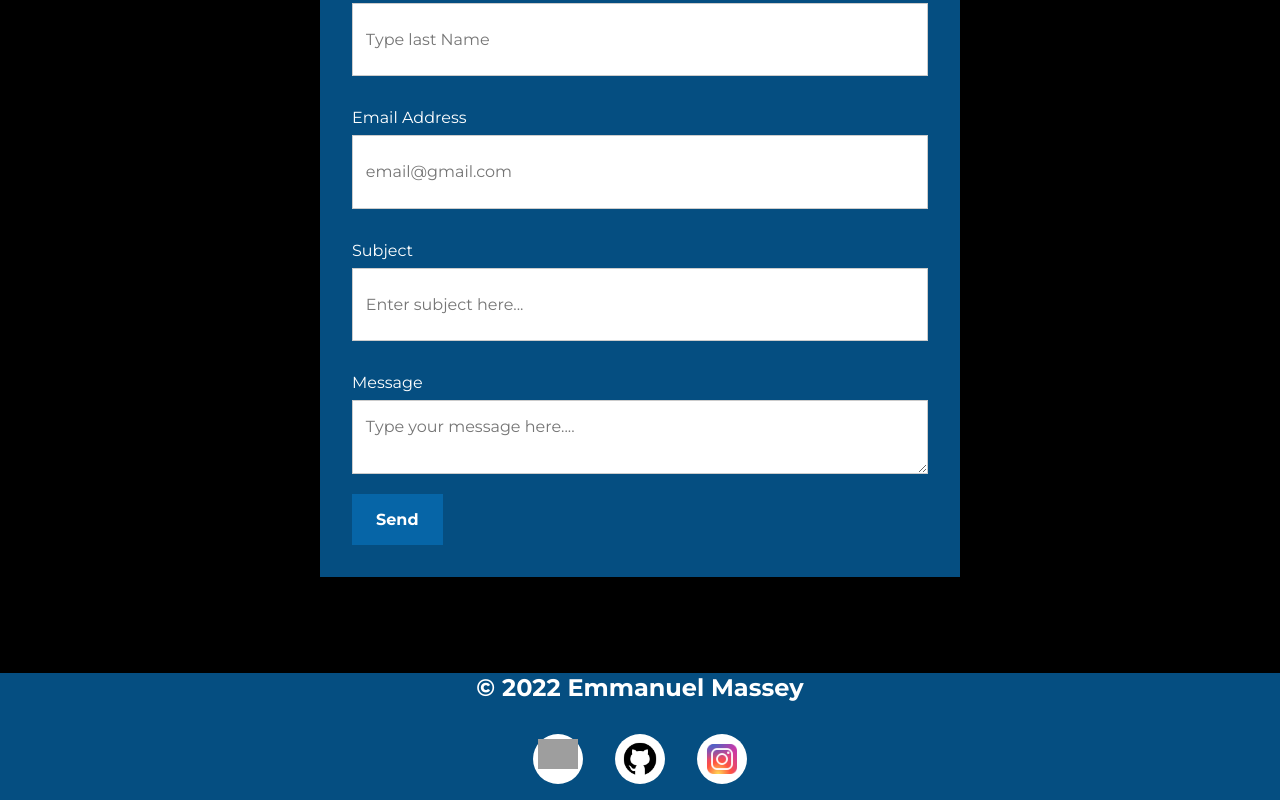
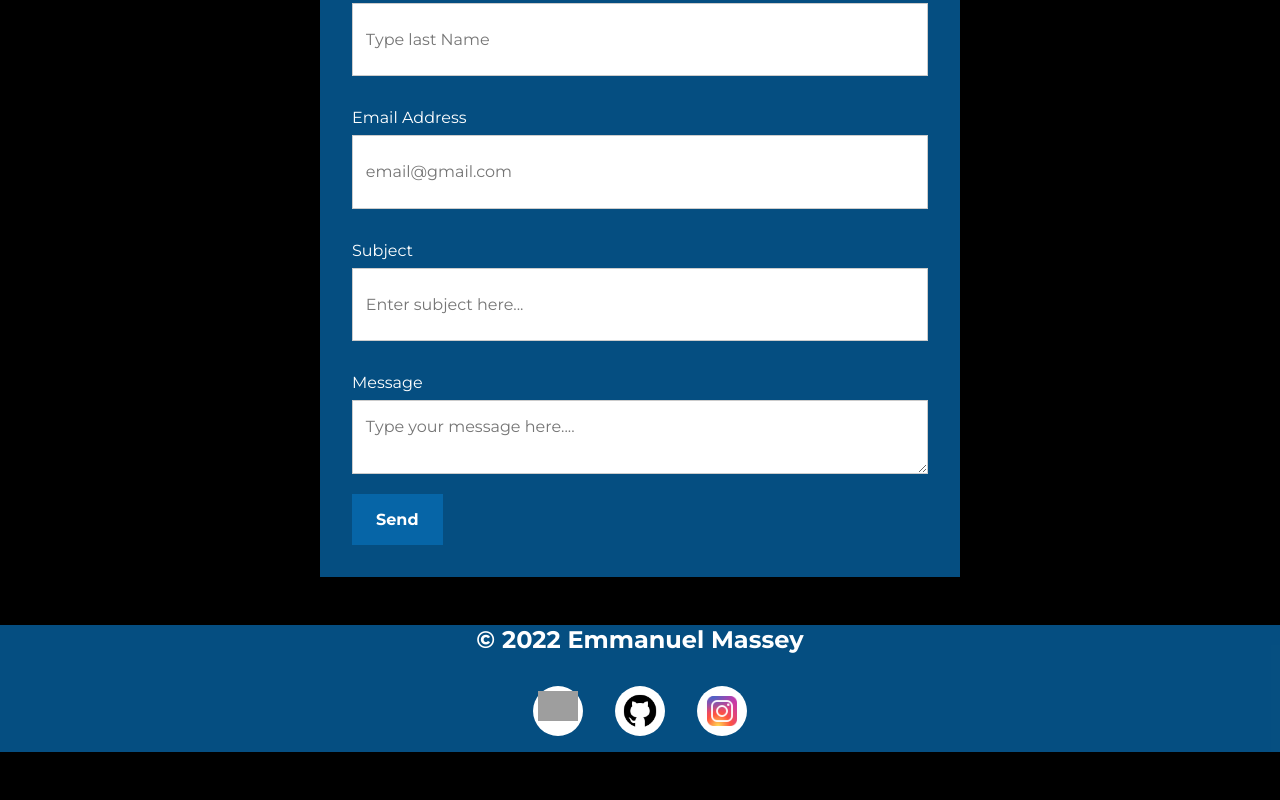
Before and after one commit to Emassey123/portfolio, a React (Create React App) app: page / in a window 1280 px wide. Shown: the part 4690-5490 px from the top of the page. After the commit the page ends 5442 px from the top, so only its background shows below. Built offline with nearby package versions, Linux system fonts and the light colour scheme; grey boxes are pictures that could not be loaded.

Commit message:
fixed some margin in the footer css that made the contact form look out of place

```diff
--- a/src/Components/Footer.css
+++ b/src/Components/Footer.css
@@ -1,6 +1,6 @@
 footer {
     width: 100%;
-    margin-top: 6rem;
+    margin-top: 3rem;
     background-color: rgba(8, 112, 184, 0.7);
 }
 
```
